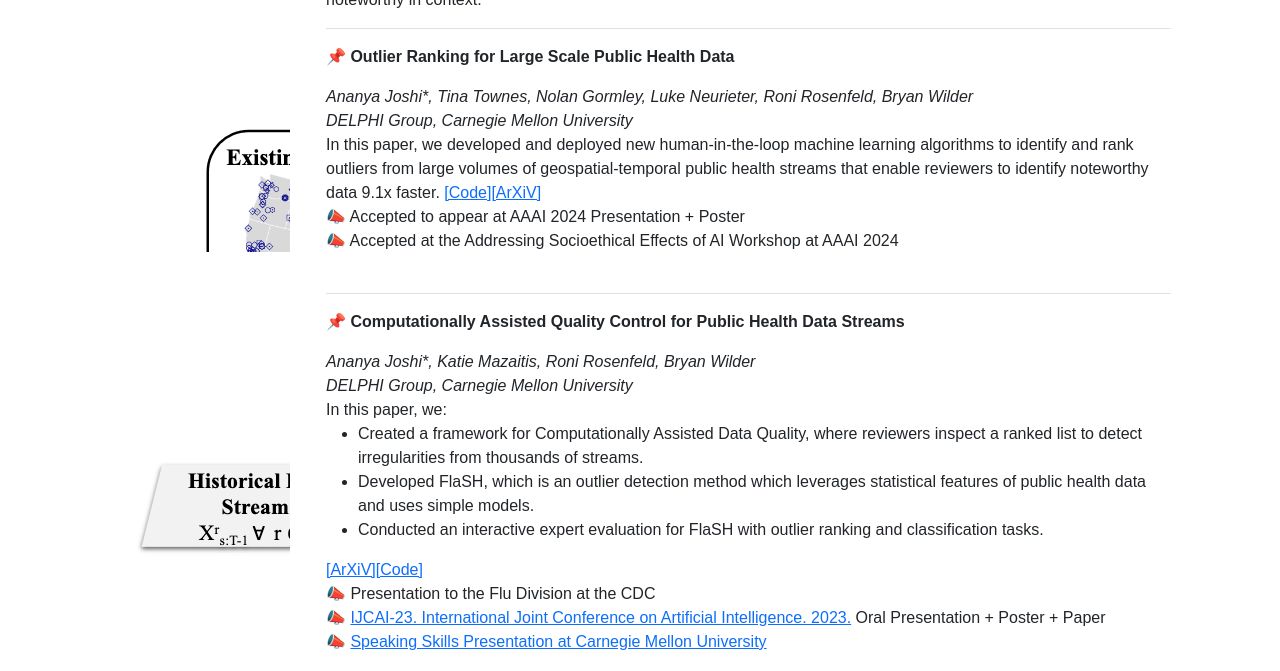
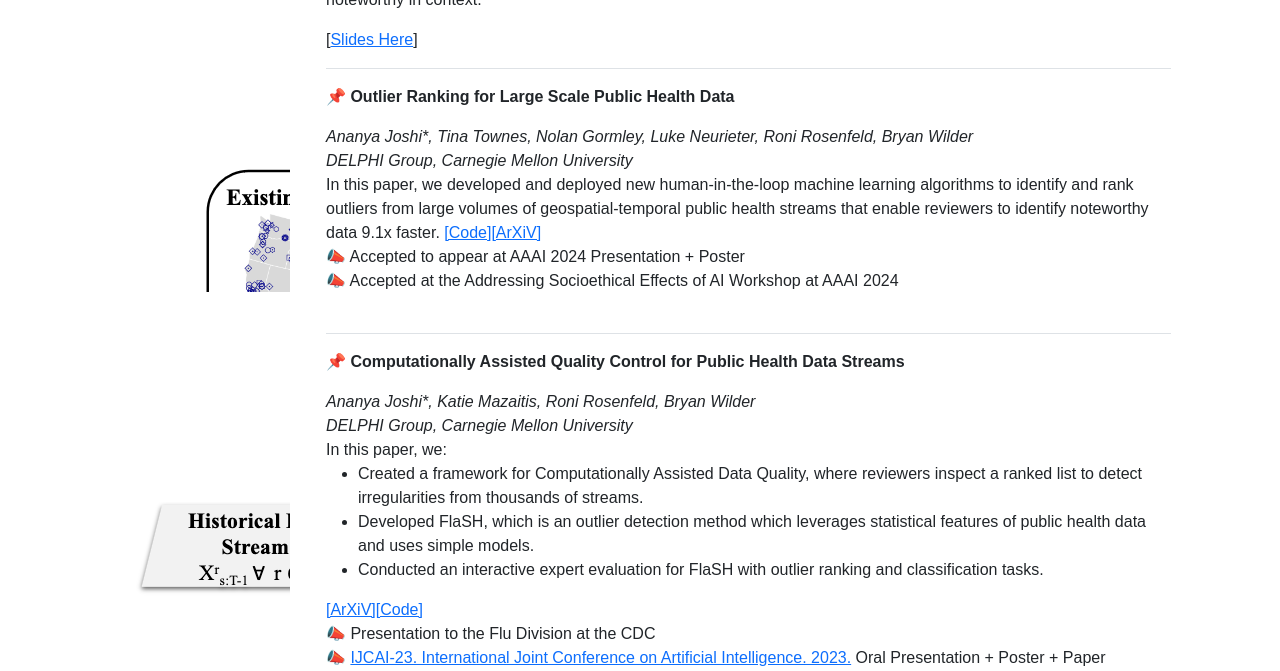
Before and after one commit to Ananya-Joshi/ananya-joshi.github.io, a Jekyll site: the page built from index.md, in a window 1280 px wide and 900 px high, scrolled down 1265 px, cut to the strip 229-900 px from the top of the window. Built offline with Jekyll 4.4.1, drawn with Linux system fonts in a browser that asks for light colours; nearby versions of some CDN libraries.

Commit message:
added slides link

```diff
--- a/_layouts/default.html
+++ b/_layouts/default.html
@@ -104,9 +104,9 @@
 	<p><b> 📌 Thesis Proposal Slides </b></p>
 	December 8th 2023 <br>
 	Chairs: Roni Rosenfeld (CMU) and Bryan Wilder (CMU), Rayid Ghani (CMU), Matt Biggerstaff (Centers for Disease Control and Prevention, Flu Division)<br> <br>
-	<p>Public health data aggregators publish millions of data points across many data streams, like the daily number of influenza cases, hospitalizations, and deaths per county and state in the United States. So that their users, including public health experts, do not draw erroneous conclusions, these aggregators must identify noteworthy changes in their data, including those that result from data errors and outbreaks. However, given increasing data volumes and limited numbers of data reviewers, aggregators can only have some of their data inspected manually.<br>
+	<p>Public health data aggregators publish millions of data points across many data streams, like the daily number of influenza cases, hospitalizations, and deaths per county and state in the United States. So that their users, including public health experts, do not draw erroneous conclusions, these aggregators must identify noteworthy changes in their data, including those that result from data errors and outbreaks. However, given increasing data volumes and limited numbers of data reviewers, aggregators can only have some of their data inspected manually. <br>
 
-This thesis introduces a human-in-the-loop framework for public health data aggregators to inspect their data given their reviewer resources. Currently, an automated method ranks each new data point in context, with a correction for high-volume settings, so that reviewer attention is focused on the most noteworthy data. Still, reviewers need to investigate hundreds of data points from the ranked list before being able to understand the scope of the impacted data. Accordingly, we propose including an automated module that jointly identifies multiple data points that are noteworthy in context.</p>
+This thesis introduces a human-in-the-loop framework for public health data aggregators to inspect their data given their reviewer resources. Currently, an automated method ranks each new data point in context, with a correction for high-volume settings, so that reviewer attention is focused on the most noteworthy data. Still, reviewers need to investigate hundreds of data points from the ranked list before being able to understand the scope of the impacted data. Accordingly, we propose including an automated module that jointly identifies multiple data points that are noteworthy in context.</p> [<a href="https://docs.google.com/presentation/d/e/2PACX-1vQG8sKMh4obSfuwHpBN9_GIyV0AMxpEU3_2W7e_MDHUIl_Z0A3TYcCCj7uAYkIvwgqEDapR2h8yp_Fa/embed?start=true&loop=true&delayms=3000">Slides Here</a>]
 <div class="border-top my-3"></div>
 </div>
 <div class="col-md-1"> </div></div>
```
Also changed, not shown: 1 other file.
